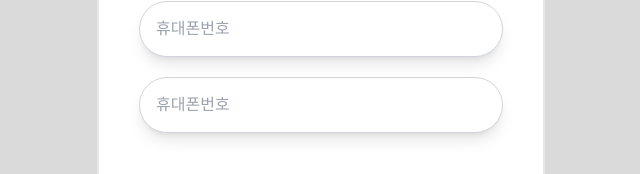
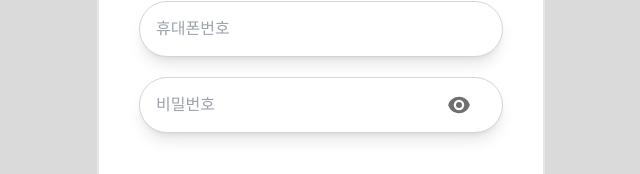
Before and after one commit to ys4512558/Olivepay, a React (Vite) app in the folder frontend/: page /login in a window 1280 px wide. Shown: the part 215-389 px from the top of the page, without its empty margins (319-959 px from the left). Built offline with nearby package versions, Linux system fonts and the light colour scheme; a web font is replaced by a local one.

Commit message:
:pencil2: Typo: 입력란 placeholder 변경

```diff
--- a/frontend/src/pages/LoginPage.tsx
+++ b/frontend/src/pages/LoginPage.tsx
@@ -19,9 +19,9 @@ const LoginPage: React.FC = () => {
   //     }
   //   }, [location.state]);
 
-  const [loginType, setLoginType] = useState<string>('for_franchiser');
+  const [loginType, setLoginType] = useState<string>('for_user');
   useEffect(() => {
-    setLoginType('for_franchiser');
+    setLoginType('for_user');
   }, []);
 
   return (
@@ -41,9 +41,9 @@ const LoginPage: React.FC = () => {
             placeholder="휴대폰번호"
           />
           <Input
-            type="id"
+            type="password"
             className="col-span-9 border border-gray-300 px-4"
-            placeholder="휴대폰번호"
+            placeholder="비밀번호"
           />
         </figure>
         <p className="pt-10 text-center text-gray-400">
```
